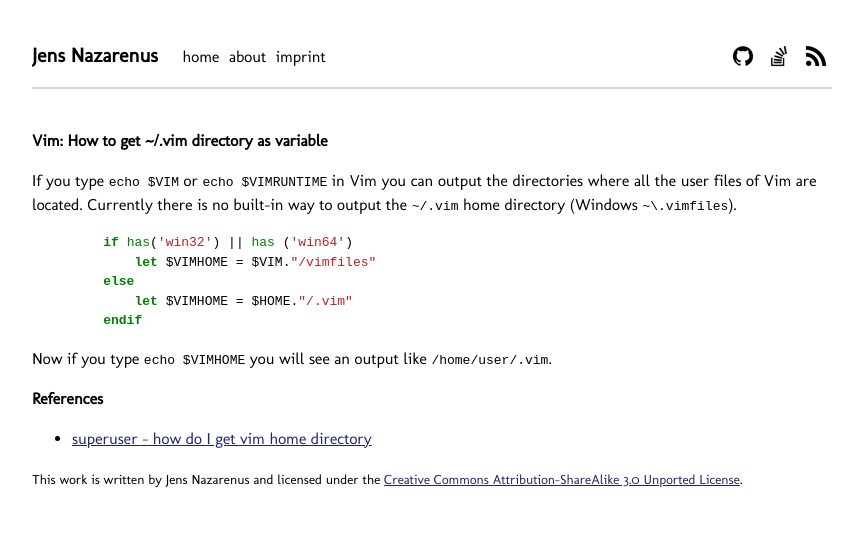
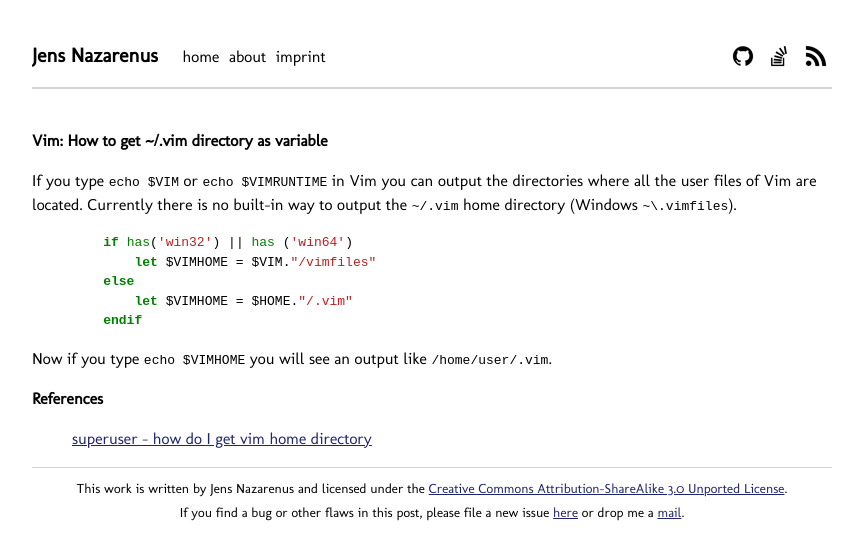
Before and after one commit to jens-na/jens-na.github.io, a Jekyll site: the page built from _posts/2013-10-21-vim-home-as-variable.md, in a window 1280 px wide. Shown: the top 560 px of the page, without its empty margins (208-1071 px from the left). Built offline with Jekyll 4.4.1, drawn with Linux system fonts in a browser that asks for light colours.

Commit message:
changed layout (footer, horizontal rules, etc.)

```diff
--- a/_layouts/default.html
+++ b/_layouts/default.html
@@ -25,7 +25,7 @@
       <a href="/atom.xml"><img src="/images/rss.png" alt="rss"/></a>
     </div>
   </div>
-  <hr/>
+  <hr class="bhr"/>
   <div class="content">
     {{ content }}
   </div>
--- a/_layouts/post.html
+++ b/_layouts/post.html
@@ -1,7 +1,13 @@
 ---
-layout: default
+  layout: default
 ---
 {{ content }}
-<small>This work is written by Jens Nazarenus and licensed under the
-<a rel="license" href="http://creativecommons.org/licenses/by-sa/3.0/">Creative Commons Attribution-ShareAlike 3.0 Unported License</a>.
-</small>
+<hr class="thr"/>
+<div class="post-foot">
+  <small>This work is written by Jens Nazarenus and licensed under the
+    <a rel="license" href="http://creativecommons.org/licenses/by-sa/3.0/">Creative Commons Attribution-ShareAlike 3.0 Unported License</a>.
+    <br/>
+    If you find a bug or other flaws in this post, please file a
+    new issue <a href="https://github.com/jens-na/jens-na.github.io/issues/new">here</a> or drop me a <a href="/about">mail</a>.
+  </small>
+</div>
--- a/css/style.css
+++ b/css/style.css
@@ -7,11 +7,25 @@
   font-size: 16px;
 }
 
-hr {
+ul {
+  list-style-type: none;
+}
+
+.bhr {
   margin-bottom: 40px;
   border: 0;
   height: 2px;
   background: #d4d4d4;
+}
+
+.thr {
+  border: 0;
+  height: 1px;
+  background: #d4d4d4;
+}
+
+.post-foot {
+  text-align: center;
 }
 
 a {
@@ -88,4 +102,7 @@
     -moz-box-shadow: 1px 1px 5px #999;
     -webkit-box-shadow: 1px 1px 5px #999;
     box-shadow: 1px 1px 5px #999;
+    transform: rotate(2deg);
+    -ms-transform: rotate(2deg);
+    -webkit-transform: rotate(2deg);
 }
```
